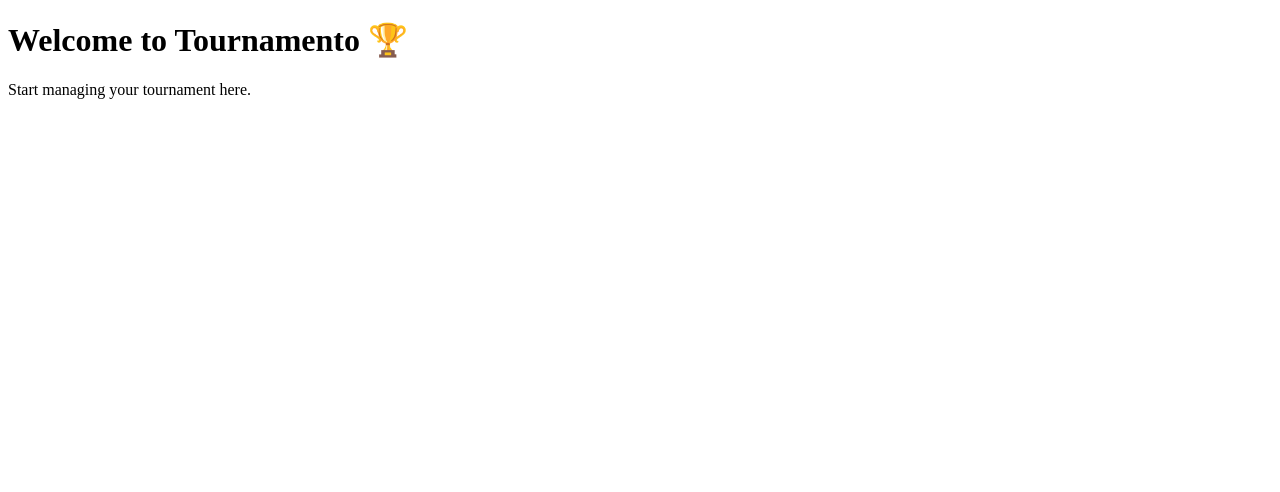
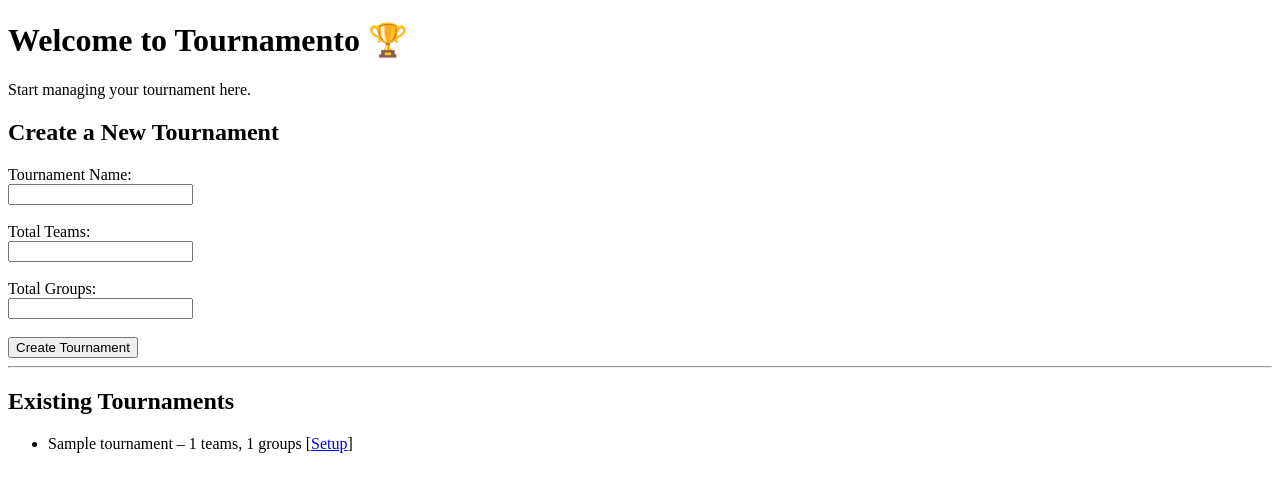
Before and after one commit to RkTushar/Tournamento----using-python, a Django app: template tournamento/core/templates/core/home.html in a window 1280 px wide. Shown: the top 492 px of the page. Run offline with Django 5.2, Linux system fonts and the light colour scheme; the template is opened without the code that fills it: most values are stand-ins (such as "Sample title", 1, 10 or a date in 2020).

Commit message:
Update home.html

```diff
--- a/tournamento/core/templates/core/home.html
+++ b/tournamento/core/templates/core/home.html
@@ -1,4 +1,3 @@
-
 <!DOCTYPE html>
 <html>
 <head>
@@ -7,5 +6,34 @@
 <body>
     <h1>Welcome to Tournamento 🏆</h1>
     <p>Start managing your tournament here.</p>
+
+    <h2>Create a New Tournament</h2>
+    <form method="post">
+        {% csrf_token %}
+        <label for="name">Tournament Name:</label><br>
+        <input type="text" id="name" name="name" required><br><br>
+
+        <label for="total_teams">Total Teams:</label><br>
+        <input type="number" id="total_teams" name="total_teams" required><br><br>
+
+        <label for="total_groups">Total Groups:</label><br>
+        <input type="number" id="total_groups" name="total_groups" required><br><br>
+
+        <button type="submit">Create Tournament</button>
+    </form>
+
+    <hr>
+
+    <h2>Existing Tournaments</h2>
+    <ul>
+        {% for tournament in tournaments %}
+            <li>
+                {{ tournament.name }} – {{ tournament.total_teams }} teams, {{ tournament.total_groups }} groups
+                [<a href="{% url 'setup_tournament' tournament.id %}">Setup</a>]
+            </li>
+        {% empty %}
+            <li>No tournaments created yet.</li>
+        {% endfor %}
+    </ul>
 </body>
 </html>
```
